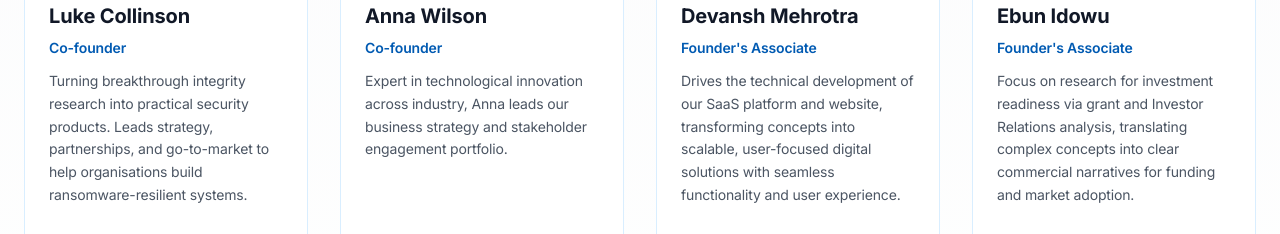
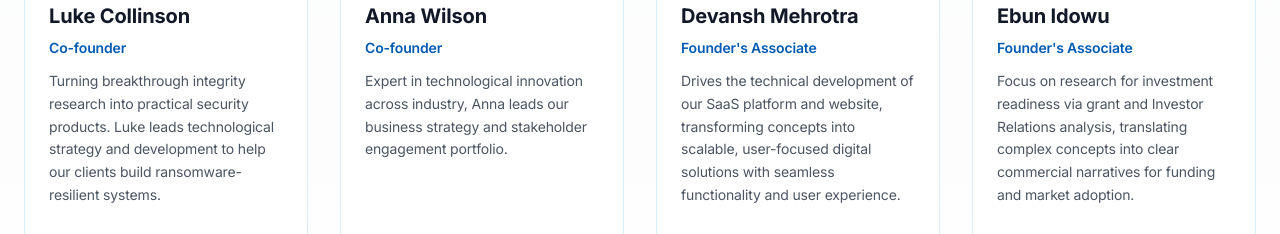
Before and after one commit to DevanshM1211/Cybersecurity-Stack-Website, a Next.js app: page /team in a window 1280 px wide. Shown: the part 566-800 px from the top of the page. Built offline with nearby package versions, Linux system fonts and the light colour scheme; no server answers.

Commit message:
Luke description change

```diff
--- a/components/Team.tsx
+++ b/components/Team.tsx
@@ -15,7 +15,7 @@ const Team = () => {
       name: "Luke Collinson",
       role: "Co-founder",
       description:
-        "Turning breakthrough integrity research into practical security products. Leads strategy, partnerships, and go-to-market to help organisations build ransomware-resilient systems.",
+        "Turning breakthrough integrity research into practical security products. Luke leads technological strategy and development to help our clients build ransomware-resilient systems.",
       image: "/team/luke-collinson.jpeg",
       linkedin: "https://www.linkedin.com/in/luke-c-088b61121/",
       email: "hello@cybersecuritystack.co.uk",
```
